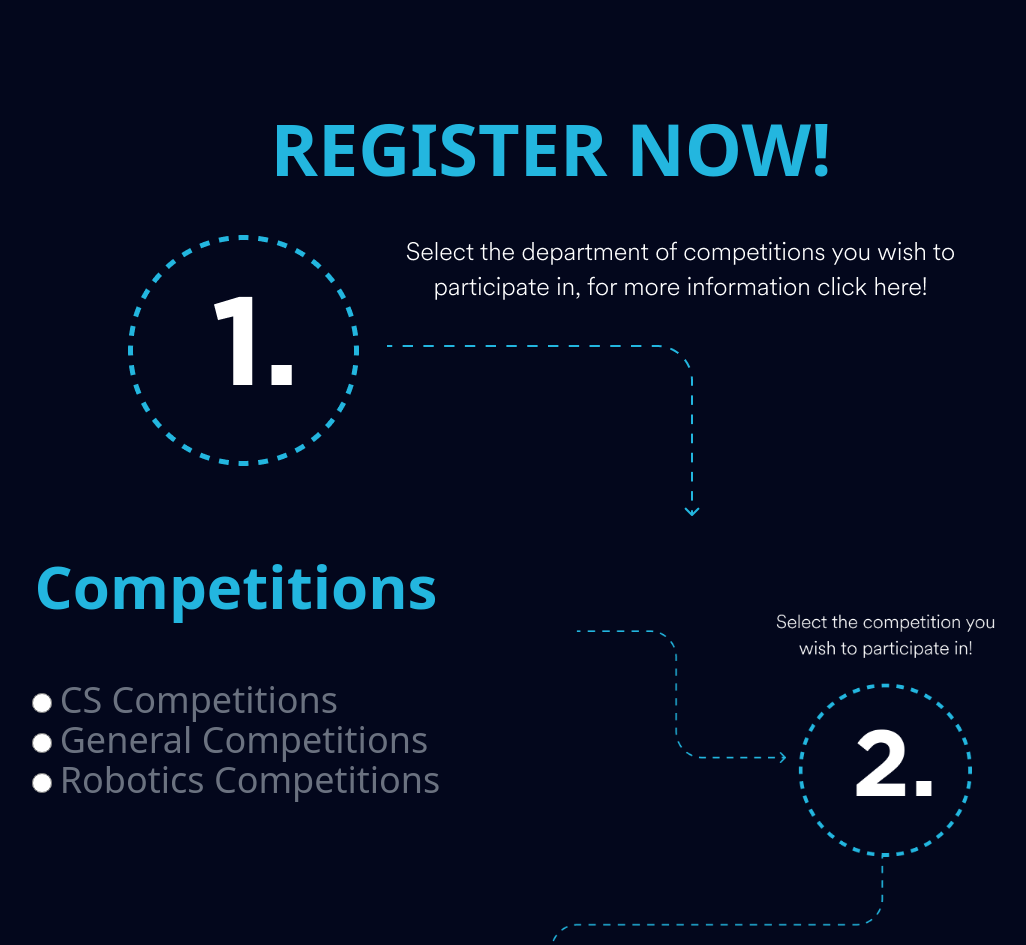
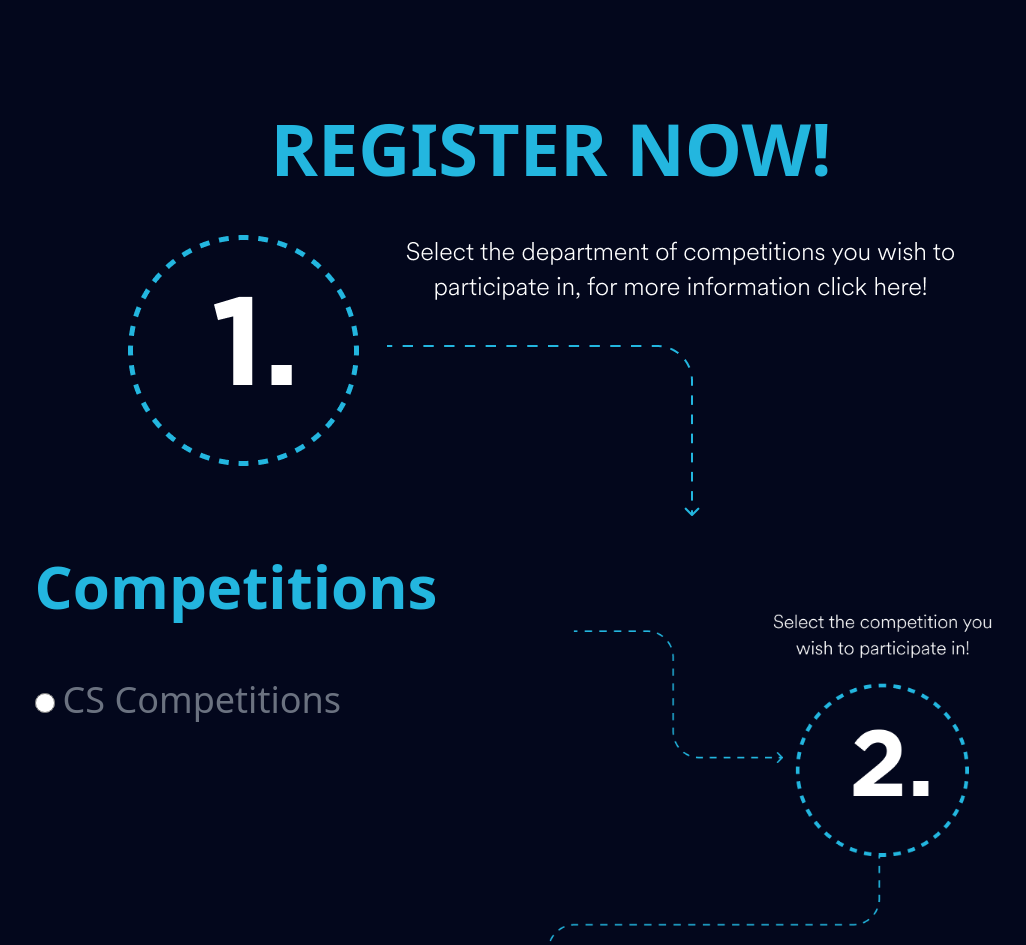
Before and after one commit to hatifmujahid/Dev-Day-2024-website, a React (Vite) app: page /register in a window 1280 px wide. Shown: the top 945 px of the page, without its empty margins (89-1115 px from the left). Built offline with nearby package versions, Linux system fonts and the light colour scheme.

Commit message:
Update Register2.jsx

```diff
--- a/src/components/Register2.jsx
+++ b/src/components/Register2.jsx
@@ -238,8 +238,8 @@ const Register = () => {
     }
     const competitionTypes = [
         'CS Competitions',
-        'General Competitions',
-        'Robotics Competitions'
+        // 'General Competitions',
+        // 'Robotics Competitions'
     ]
 
     const handleCompetitionChange = (e) => {
@@ -881,7 +881,7 @@ const Register = () => {
 
                 <div className="bg-gray-900 border-gray-700 px-2 rounded-3xl flex justify-center align-center">
                         <h2 className="mainh1 text-[#23B6DF] mx-auto font-medium text-xl mt-4 text-center sm:text-3xl md:text-3xl lg:text-3xl xl:text-4xl 2xl:text-4xl text-600 text-balance sm:mb-8 md:mb-8">
-                            Rs 999 per team for every competitions
+                            Rs 1199 per team for CS competitions.
                         </h2>
                 </div>
 
```
